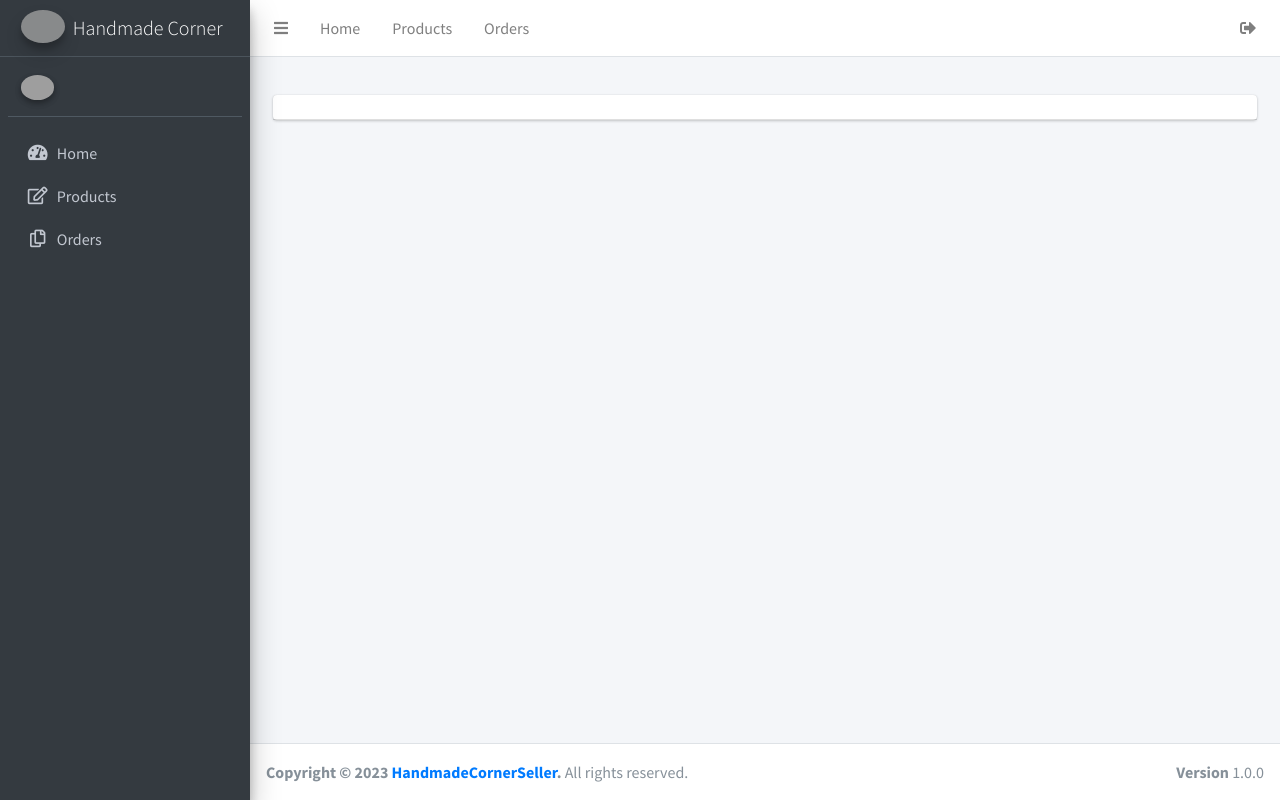
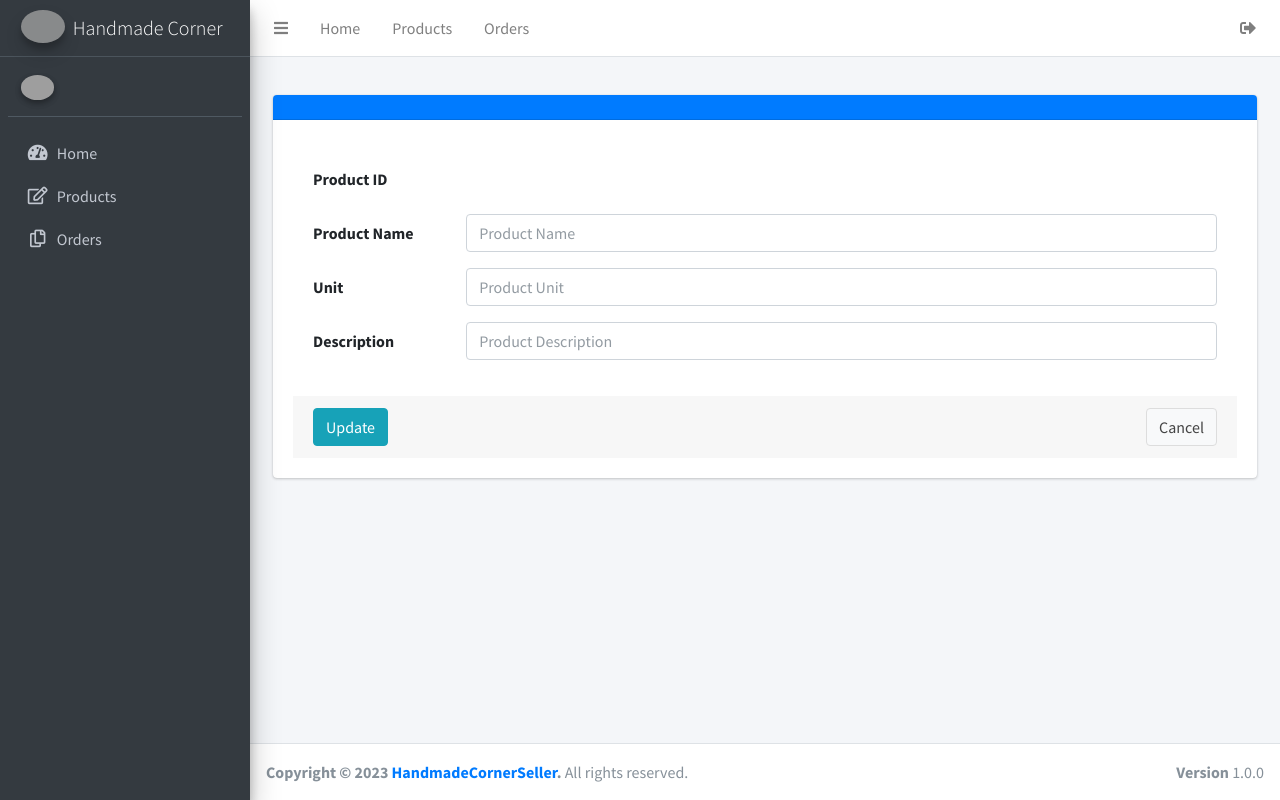
Before and after one commit to tarekkanon/HandmadeCornerSellers, a Flask app: template website/templates/Products/EditProduct.html in a window 1280 px wide. Run offline with Flask 3, Linux system fonts and the light colour scheme; the template is opened without the code that fills it, so the values that code supplies are empty; some libraries are stand-ins or nearby versions; grey boxes are pictures that could not be loaded.

Commit message:
changed products

```diff
--- a/website/templates/Products/EditProduct.html
+++ b/website/templates/Products/EditProduct.html
@@ -1,9 +1,69 @@
 {% extends "./seller_panel.html" %} {% block title %}Handmade Corner | {{
 model.user.store_name }} | Products{% endblock %} {% block content %}
 <div class="col-12">
-  <div class="card">
+  <div class="card card-primary">
     <div class="card-header">
-      <h3 class="card-title">{{ model.product }}</h3>
+      <h3 class="card-title">{{ model.product.ProductName }}</h3>
+    </div>
+    <div class="card-body">
+      <form class="form-horizontal">
+        <div class="card-body">
+          <div class="form-group row">
+            <label class="col-sm-2 col-form-label">Product ID</label>
+            <div class="col-sm-10">{{ model.product.ProductId }}</div>
+          </div>
+          <div class="form-group row">
+            <label for="ProductName" class="col-sm-2 col-form-label"
+              >Product Name</label
+            >
+            <div class="col-sm-10">
+              <input
+                type="text"
+                class="form-control"
+                id="ProductName"
+                placeholder="Product Name"
+                value="{{ model.product.ProductName }}"
+              />
+            </div>
+          </div>
+          <div class="form-group row">
+            <label for="ProductUnit" class="col-sm-2 col-form-label"
+              >Unit</label
+            >
+            <div class="col-sm-10">
+              <input
+                type="text"
+                class="form-control"
+                id="ProductUnit"
+                placeholder="Product Unit"
+                value="{{ model.product.ProductUnit }}"
+              />
+            </div>
+          </div>
+          <div class="form-group row">
+            <label for="ProductDescription" class="col-sm-2 col-form-label"
+              >Description</label
+            >
+            <div class="col-sm-10">
+              <input
+                type="text"
+                class="form-control"
+                id="ProductDescription"
+                placeholder="Product Description"
+                value="{{ model.product.ProductDescription }}"
+              />
+            </div>
+          </div>
+        </div>
+        <!-- /.card-body -->
+        <div class="card-footer">
+          <button type="submit" class="btn btn-info">Update</button>
+          <button type="submit" class="btn btn-default float-right">
+            Cancel
+          </button>
+        </div>
+        <!-- /.card-footer -->
+      </form>
     </div>
   </div>
 </div>
```
Also changed, not shown: website/Products/ProductsHandler.py (+25 -14 lines).
